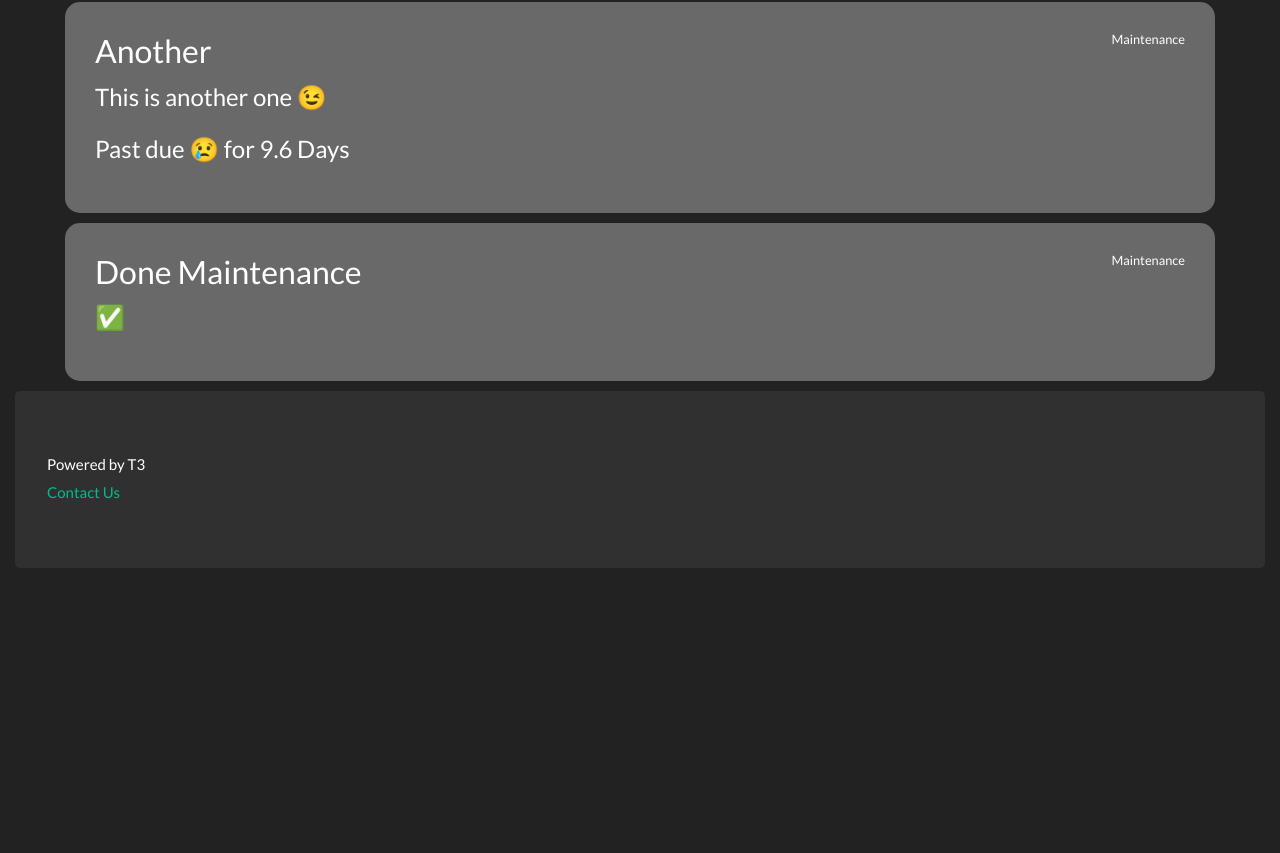
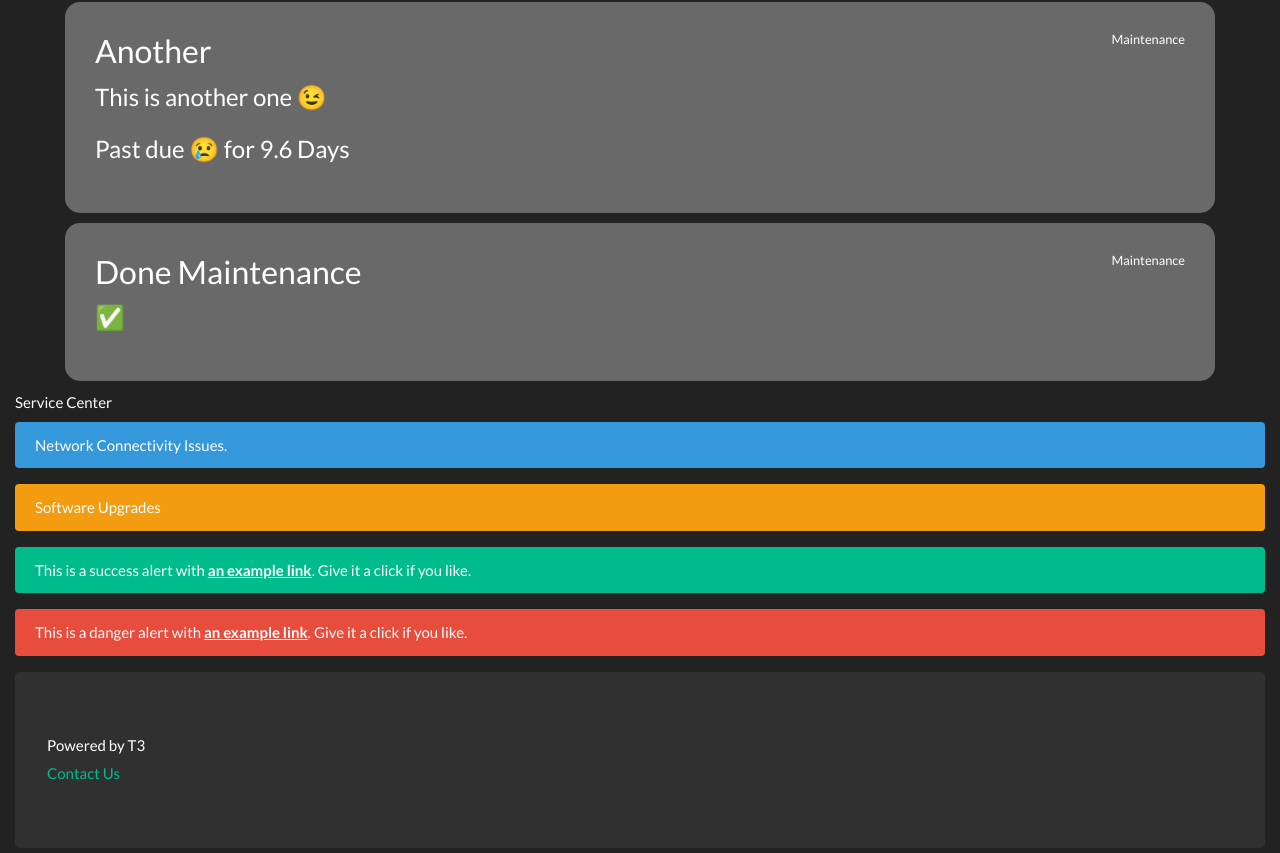
Before and after one commit to statuisy/status-frontend, a Next.js app: page / in a window 1280 px wide. Shown: the part 480-1333 px from the top of the page. Before the commit the page ends 1080 px from the top, so only its background shows below. Built offline with nearby package versions, Linux system fonts and the light colour scheme.

Commit message:
service center and some hotfixes

```diff
--- /dev/null
+++ b/components/Services.js
@@ -0,0 +1,25 @@
+import React from 'react';
+
+const Services = () => {
+    return (
+        <>
+            <div className="">
+                <label className="text-center">Service Center </label>
+            </div >
+            <div className="alert alert-info" role="alert">
+                Network Connectivity Issues.
+            </div>
+            <div className="alert alert-warning" role="alert">
+                Software Upgrades
+            </div>
+            <div className="alert alert-success" role="alert">
+                This is a success alert with <a href="#" class="alert-link">an example link</a>. Give it a click if you like.
+            </div>
+            <div className="alert alert-danger" role="alert">
+                This is a danger alert with <a href="#" class="alert-link">an example link</a>. Give it a click if you like.
+            </div>
+        </>
+    )
+}
+
+export default Services;
--- a/pages/index.js
+++ b/pages/index.js
@@ -2,16 +2,22 @@
 import Maintenance from '../components/Maintenance';
 import Header from '../components/Header';
 import Footer from '../components/Footer';
+import Services from '../components/Services';
+import Head from 'next/head';
+
 const Index = () => (
+	<>
+		<Head>
+			<link rel="stylesheet" href="https://bootswatch.com/4/darkly/bootstrap.min.css" />
+		</Head>
 
-	<div className="container-fluid">
-		<head>
-			<link rel="stylesheet" href="https://bootswatch.com/4/darkly/bootstrap.min.css" />
-		</head>
-		<Header />
-		<Maintenance />
-		<Footer />
-	</div>
+		<div className="container-fluid">
+			<Header />
+			<Maintenance />
+			<Services />
+			<Footer />
+		</div>
+	</>
 )
 
 export default Index;
```
